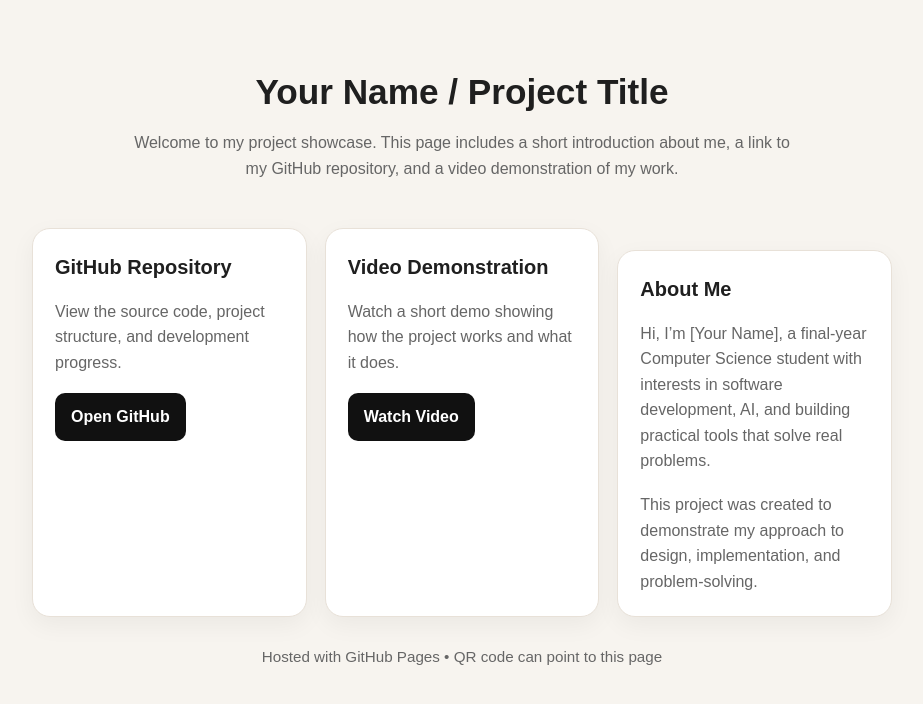
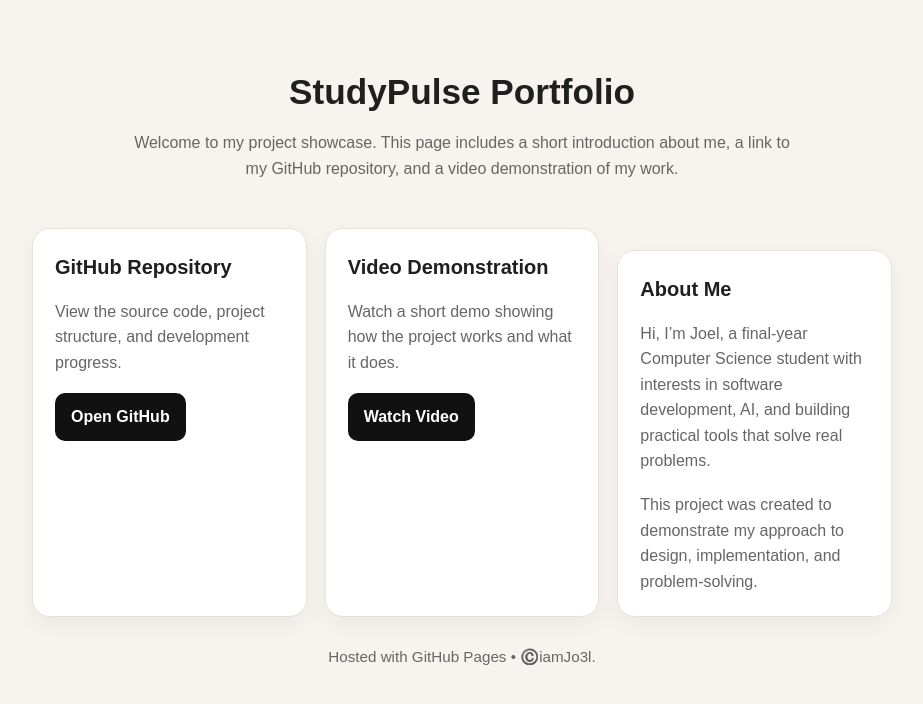
Before and after one commit to JayAby/studypulseportfolio, a plain HTML site: page index.html in a window 1280 px wide. Shown: the whole page, without its empty margins (178-1101 px from the left). Drawn offline with Linux system fonts and the light colour scheme.

Commit message:
Replaced dummy information with actual information

```diff
--- a/index.html
+++ b/index.html
@@ -111,7 +111,7 @@
 <body>
   <div class="container">
     <section class="hero">
-      <h1>Your Name / Project Title</h1>
+      <h1>StudyPulse Portfolio</h1>
       <p>
         Welcome to my project showcase. This page includes a short introduction about me,
         a link to my GitHub repository, and a video demonstration of my work.
@@ -124,7 +124,7 @@
         <p>
           View the source code, project structure, and development progress.
         </p>
-        <a class="button" href="https://github.com/yourusername/your-repo" target="_blank" rel="noopener noreferrer">
+        <a class="button" href="https://github.com/JayAby/StudyWithM3" target="_blank" rel="noopener noreferrer">
           Open GitHub
         </a>
       </div>
@@ -142,7 +142,7 @@
       <div class="card about">
         <h2>About Me</h2>
         <p>
-          Hi, I’m [Your Name], a final-year Computer Science student with interests in software development,
+          Hi, I’m Joel, a final-year Computer Science student with interests in software development,
           AI, and building practical tools that solve real problems.
         </p>
         <p>
@@ -152,7 +152,7 @@
       </div>
     </section>
 
-    <p class="footer">Hosted with GitHub Pages • QR code can point to this page</p>
+    <p class="footer">Hosted with GitHub Pages • ©️iamJo3l.</p>
   </div>
 </body>
 </html>
```
